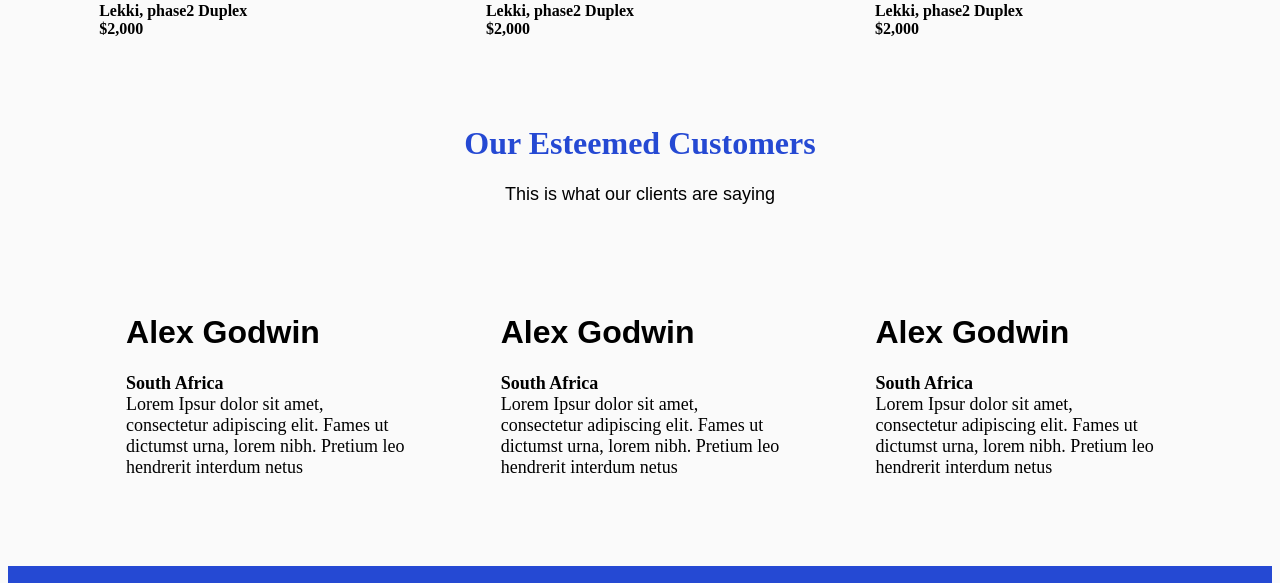
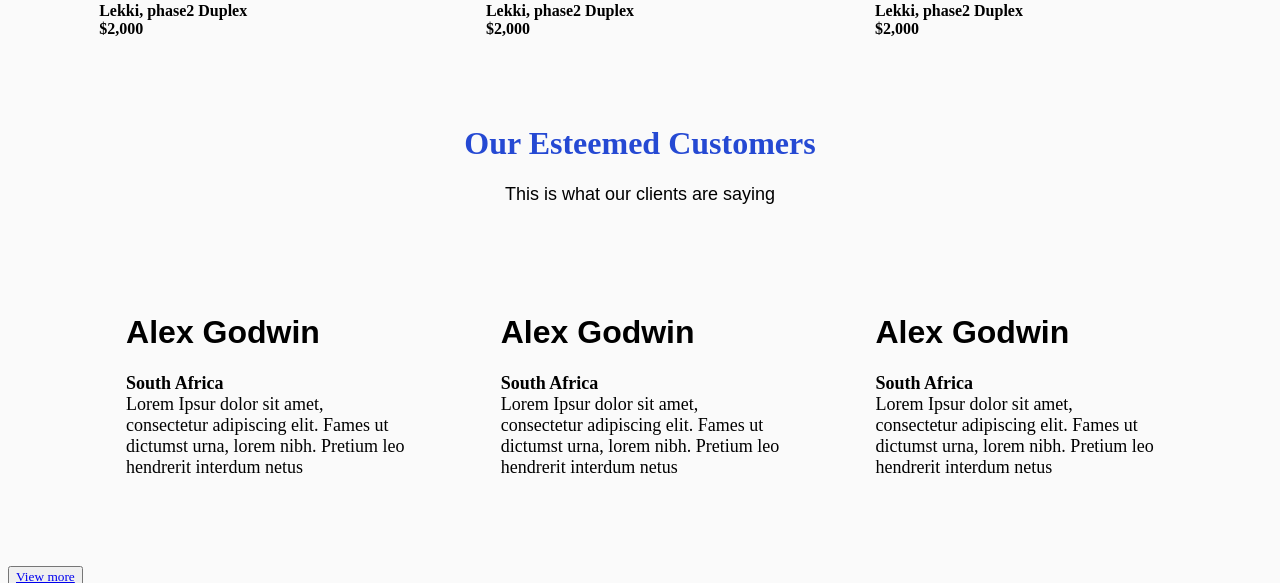
Before and after one commit to LangatAmos/Valliesestate2, a plain HTML site: page index.html in a window 1280 px wide. Shown: the part 2234-2817 px from the top of the page. Drawn offline with Linux system fonts and the light colour scheme.

Commit message:
add html additions

```diff
--- a/index.html
+++ b/index.html
@@ -106,6 +106,9 @@
                 <p id="lorem"><strong>South Africa</strong><br>Lorem Ipsur dolor sit amet,<br>consectetur adipiscing elit. Fames ut<br>dictumst urna, lorem nibh. Pretium leo<br>hendrerit interdum netus</p></h1>
             </div>
         </div>
+        <div class="viewbutton">
+            <button id="viewmore"><a href="#viewmore">View more</a></button>
+        </div>
         <div class="footer">
             <div>
                 <h1 id="name">Vallie's Estate</h1>
```
